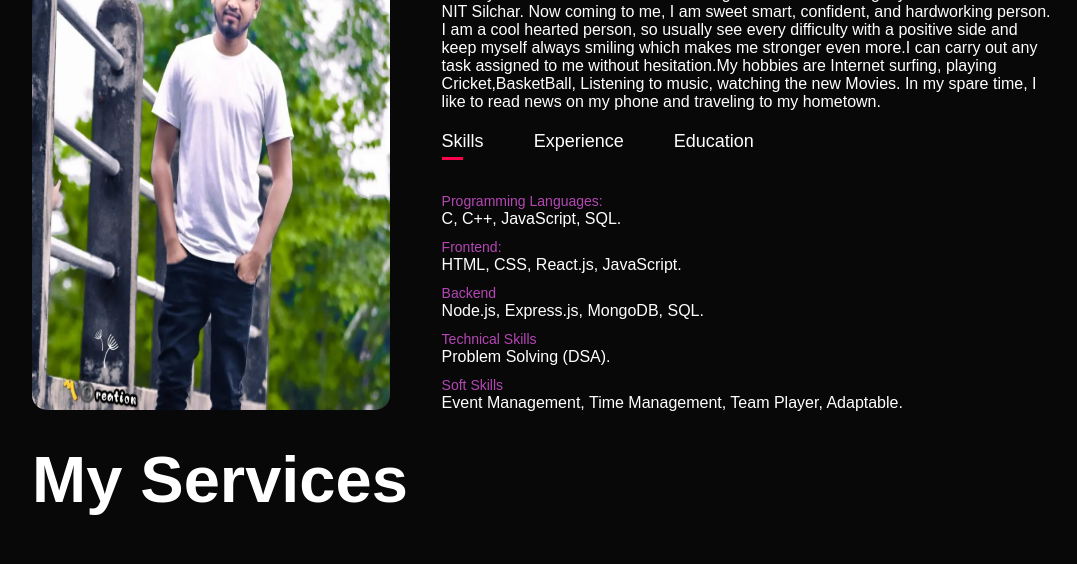
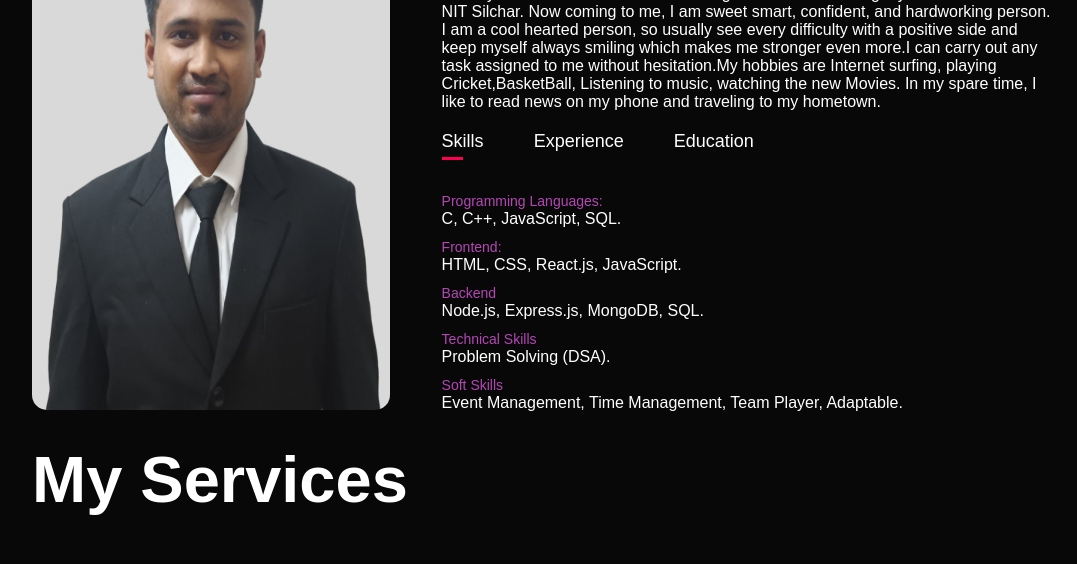
Before and after one commit to suruj7861/myportfolio, a plain HTML site: page index.html in a window 1280 px wide. Shown: the part 617-1181 px from the top of the page, without its empty margins (96-1173 px from the left). Drawn offline with Linux system fonts and the light colour scheme.

Commit message:
Update index.html

```diff
--- a/index.html
+++ b/index.html
@@ -36,7 +36,7 @@
         <div class="container">
             <div class="row">
                 <div class="about-col-1">
-                    <img src="images/bg.jpg" class="bg">
+                    <img src="images/photo2.jpg" class="bg">
                 </div>
                 <div class="about-col-2">
                     <h1 class="sub-title">About Me</h1>
```
